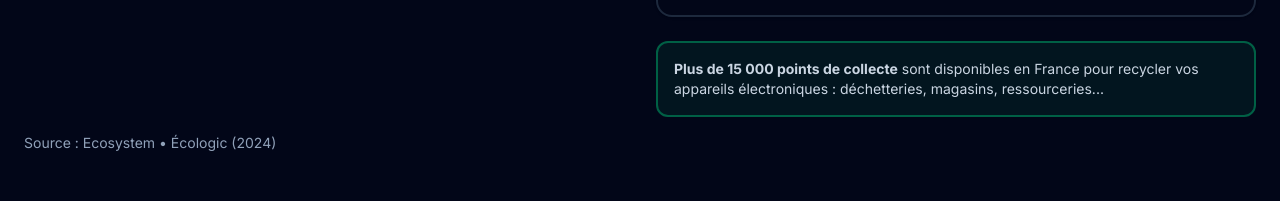
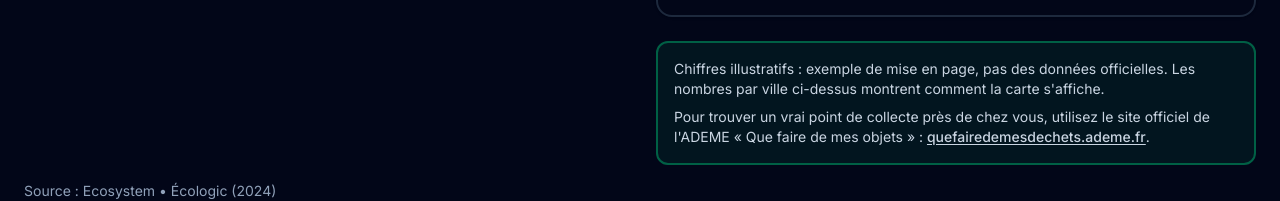
Before and after one commit to Hylst/le-green-it-en-clair, a Next.js app: page /greenit/chiffres in a window 1280 px wide. Shown: the part 6635-6836 px from the top of the page. Built offline with nearby package versions, Linux system fonts and the light colour scheme.

Commit message:
chiffres : points de collecte marques illustratifs + lien ADEME

```diff
--- a/app/chiffres/page.tsx
+++ b/app/chiffres/page.tsx
@@ -77,7 +77,7 @@ const recyclingRatesData = [
   { country: "Moyenne mondiale", rate: 22 },
 ]
 
-// French recycling points (sample data)
+// Points de collecte — données d'exemple (chiffres illustratifs, pas des données officielles)
 const recyclingPoints = [
   { city: "Paris", lat: 48.8566, lng: 2.3522, points: 245 },
   { city: "Lyon", lat: 45.764, lng: 4.8357, points: 98 },
@@ -387,7 +387,7 @@ export default function ChiffresPage() {
         <div className="mx-auto max-w-7xl">
           <div className="mb-8">
             <h2 className="mb-2 text-3xl font-bold text-slate-900 dark:text-slate-100">Points de collecte en France</h2>
-            <p className="text-slate-600 dark:text-slate-400">Nombre de points de collecte dans les principales villes françaises</p>
+            <p className="text-slate-600 dark:text-slate-400">Exemple de mise en page avec des chiffres illustratifs, par ville</p>
           </div>
 
           <div className="grid gap-8 lg:grid-cols-2">
@@ -422,8 +422,21 @@ export default function ChiffresPage() {
 
               <div className="mt-6 rounded-lg bg-emerald-50 dark:bg-emerald-900/20 border-2 border-emerald-200 dark:border-emerald-800 p-4">
                 <p className="text-sm text-slate-700 dark:text-slate-300">
-                  <strong>Plus de 15 000 points de collecte</strong> sont disponibles en France pour recycler vos
-                  appareils électroniques : déchetteries, magasins, ressourceries...
+                  Chiffres illustratifs : exemple de mise en page, pas des données officielles. Les nombres par
+                  ville ci-dessus montrent comment la carte s'affiche.
+                </p>
+                <p className="mt-2 text-sm text-slate-700 dark:text-slate-300">
+                  Pour trouver un vrai point de collecte près de chez vous, utilisez le site officiel de
+                  l'ADEME « Que faire de mes objets » :{" "}
+                  <a
+                    href="https://quefairedemesdechets.ademe.fr"
+                    target="_blank"
+                    rel="noopener"
+                    className="font-medium underline underline-offset-2"
+                  >
+                    quefairedemesdechets.ademe.fr
+                  </a>
+                  .
                 </p>
               </div>
             </div>
```
